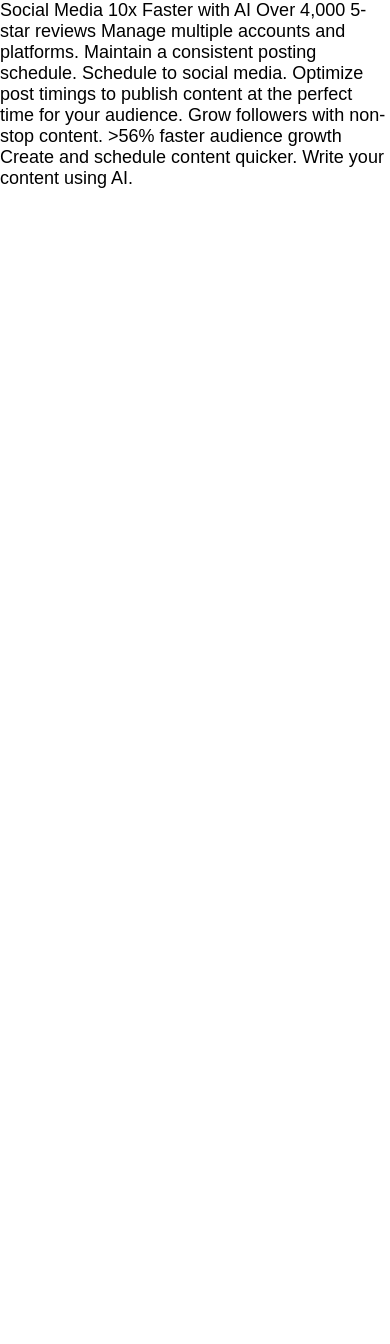
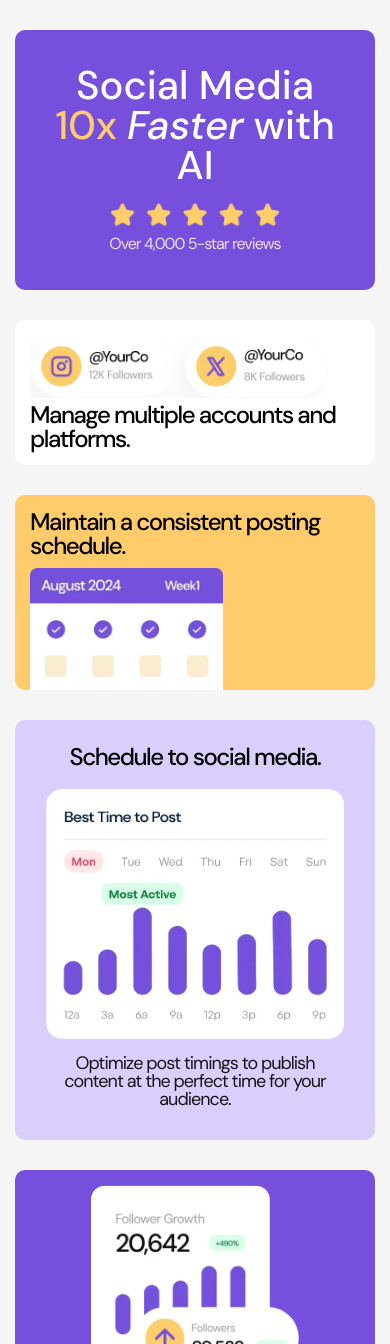
Before and after one commit to filipangel/bento-grid, a plain HTML site: page index.html in a window 390 px wide. Shown: the top 1344 px of the page. Before the commit the page ends 844 px from the top, so only its background shows below. Drawn offline with Linux system fonts and the light colour scheme.

Commit message:
mobile design seems fine at 375px but resizing ruins it

```diff
--- a/css/style.css
+++ b/css/style.css
@@ -6,14 +6,13 @@
     box-sizing: border-box;
 }
 
-@import url('https://fonts.googleapis.com/css2?family=DM+Sans:ital,opsz,wght@0,9..40,100..1000;1,9..40,100..1000&display=swap');
-
 :root {
     --clr-white: hsl(0, 0%, 100%);
     --clr-purple-100: hsl(254, 88%, 90%);
     --clr-purple-500: hsl(256, 67%, 59%);
     --clr-yellow-100: hsl(31, 66%, 93%);
     --clr-yellow-500: hsl(39, 100%, 71%);
+    --clr-background: #f5f5f5;
     --clr-black: hsl(0, 0%, 7%);
     --fw-normal: 400;
     --fw-semi-bold: 500;
@@ -24,13 +23,197 @@ html {
 }
 
 body {
-    font-family: "DM Sans", sans-serif;
     font-size: 1.8rem;
-    font-weight: var(--fw-normal);
-    background-color: var(--clr-stone-100);
+    background-color: var(--clr-background);
     min-height: 100vh;
+    padding: 3rem 1.5rem 1rem 1.5rem;
 }
 
-@media only screen and (min-width: 576px) {
+h2, h3, h4, h5, h6 {
+    font-family: "DM Sans", sans-serif;
+    font-weight: var(--fw-semi-bold);
+    letter-spacing: -0.15rem;
+}
+
+h2 {
+    font-size: 2.8rem;
+    line-height: 2.8rem;
+}
+
+h3 {
+    font-size: 2.4rem;
+    line-height: 2.4rem;
+}
+
+p {
+    font-family: "DM Sans", sans-serif;
+    font-weight: var(--fw-normal);
+    letter-spacing: -0.1rem;
+    line-height: 1.8rem;
+}
+
+.card {
+    border-radius: 1rem;
+    margin-bottom: 3rem;
+    padding: 1.5rem;
+}
+
+#card-1 {
+    background-color: var(--clr-purple-500);
+    font-weight: var(--fw-normal);
+    height: 26rem;
+    display: flex;
+    flex-direction: column;
+    align-items: center;
+    padding: 3.5rem 4rem;
+}
+
+#card-1 img {
+    margin-top: 1.6rem;
+    margin-bottom: 0.5rem;
+    width: 17.36rem;
+}
+
+#card-1 h1 {
+    font-family: "DM Sans", sans-serif;
+    font-weight: var(--fw-normal);
+    line-height: 4rem;
+    color: var(--clr-white);
+    font-weight: 500;
+    text-align: center;
+    font-size: 4rem;
+}
+
+#card-1 p {
+    color: var(--clr-yellow-100);
+    opacity: 0.9;
+    font-size: 1.6rem;
+}
+
+.yellow-text {
+    color: var(--clr-yellow-500)
+}
+
+#card-2 {
+    background-color: var(--clr-white);
+    height: 14.5rem;
+}
+
+#card-3 h3 {
+    padding-right: 2rem;
+}
+
+#card-2 img {
+    width: 29.8rem;
+}
+
+#card-3 {
+    background-color: var(--clr-yellow-500);
+    height: 19.5rem;
+    overflow: hidden;
+}
+
+#card-3 img {
+    width: 19.34rem;
+    margin-top: 1rem;
+}
+
+#card-4 {
+    background-color: var(--clr-purple-100);
+    height: 42rem;
+    display: flex;
+    flex-direction: column;
+    text-align: center;
+    align-items: center;
+}
+
+#card-4 img {
+    width: 29.8rem;
+    height: 25rem;
+}
+
+#card-4 h3 {
+    margin: 1rem 0 2rem 0;
+}
+
+#card-4 p {
+    padding: 1.5rem 2rem;
+    opacity: 0.9;
+}
+
+#card-5 {
+    background-color: var(--clr-purple-500);
+    height: 33.5rem;
+    display: flex;
+    flex-direction: column;
+    text-align: center;
+    align-items: center;
+}
+
+#card-5 img {
+    width: 20.86rem;
+}
+
+#card-5 h2 {
+    color: var(--clr-white);
+    padding: 3rem 5rem 0 5rem;
+}
+
+#card-6 {
+    background-color: var(--clr-white);
+    height: 19.5rem;
+    padding: 2rem;
+}
+
+#card-6 h1 {
+    font-family: "DM Sans", sans-serif;
+    font-size: 4rem;
+    font-weight: var(--fw-semi-bold);
+}
+
+#card-6 p {
+    padding-top: 1rem;
+    padding-bottom: 2rem;
+}
+
+#card-6 img {
+    width: 15.84rem;
+}
+
+#card-7 {
+    background-color: var(--clr-yellow-100);
+    height: 21rem;
+    padding: 3rem;
+}
+
+#card-7 img {
+    width: 16.08rem;
+    margin: 2rem;
+}
+
+#card-7 h3 {
+    font-size: 2.8rem;
+}
+
+.purple-text {
+    color: var(--clr-purple-500)
+}
+
+#card-8 {
+    background-color: var(--clr-yellow-500);
+    height: 32rem;
+    padding: 2rem;
+}
+
+#card-8 img {
+    width: 20.16rem;
+    margin-top: 2rem;
+}
+
+#card-8 h3 {
+    font-size: 3rem;
+}
+
+@media only screen and (min-width: 1440px) {
 
 }
--- a/index.html
+++ b/index.html
@@ -1,32 +1,54 @@
 <!DOCTYPE html>
 <html lang="en">
-<head>
-  <meta charset="UTF-8">
-  <meta name="viewport" content="width=device-width, initial-scale=1.0"> <!-- displays site properly based on user's device -->
+	<head>
+		<meta charset="UTF-8" />
+		<meta name="viewport" content="width=device-width, initial-scale=1.0" />
+		<!-- displays site properly based on user's device -->
 
-  <link rel="icon" type="image/png" sizes="32x32" href="./assets/images/favicon-32x32.png">
-  <link rel="stylesheet" href="./css/style.css">
-
-  <title>Frontend Mentor | Bento grid</title>
-</head>
-<body>
-
-  Social Media 10x Faster with AI
-  Over 4,000 5-star reviews
-
-  Manage multiple accounts and platforms.
-
-  Maintain a consistent posting schedule.
-
-  Schedule to social media.
-  Optimize post timings to publish content at the perfect time for your audience.
-
-  Grow followers with non-stop content.
-
-  >56% faster audience growth
-
-  Create and schedule content quicker.
-
-  Write your content using AI.
-</body>
+		<link rel="icon" type="image/png" sizes="32x32" href="./assets/images/favicon-32x32.png" />
+		<link rel="stylesheet" href="./css/style.css" />
+		<link rel="preconnect" href="https://fonts.googleapis.com" />
+		<link rel="preconnect" href="https://fonts.gstatic.com" crossorigin />
+		<link href="https://fonts.googleapis.com/css2?family=DM+Sans:ital,opsz,wght@0,9..40,100..1000;1,9..40,100..1000&display=swap" rel="stylesheet" />
+		<title>Frontend Mentor | Bento grid</title>
+	</head>
+	<body>
+		<div class="container">
+			<div class="card" id="card-1">
+				<h1>Social Media <span class="yellow-text">10x </span><i>Faster</i> with AI</h1>
+				<img src="./assets/images/illustration-five-stars.webp" alt="" />
+				<p>Over 4,000 5-star reviews</p>
+			</div>
+			<div class="card" id="card-2">
+        <img src="./assets/images/illustration-multiple-platforms.webp" alt="" />
+				<h3>Manage multiple accounts and platforms.</h3>
+			</div>
+			<div class="card" id="card-3">
+				<h3>Maintain a consistent posting schedule.</h3>
+				<img src="./assets/images/illustration-consistent-schedule.webp" alt="" />
+			</div>
+			<div class="card" id="card-4">
+				<h3>Schedule to social media.</h3>
+				<img src="./assets/images/illustration-schedule-posts.webp" alt="" />
+				<p>Optimize post timings to publish content at the perfect time for your audience.</p>
+			</div>
+			<div class="card" id="card-5">
+				<img src="./assets/images/illustration-grow-followers.webp" alt="" />
+				<h2>Grow followers with non-stop content.</h2>
+			</div>
+			<div class="card" id="card-6">
+				<h1>>56%</h1>
+				<p>faster audience growth</p>
+				<img src="./assets/images/illustration-audience-growth.webp" alt="" />
+			</div>
+			<div class="card" id="card-7">
+				<h3>Create and schedule content <i class="purple-text">quicker.</i></h3>
+				<img src="./assets/images/illustration-create-post.webp" alt="" />
+			</div>
+			<div class="card" id="card-8">
+				<h3>Write your content using AI.</h3>
+				<img src="./assets/images/illustration-ai-content.webp" alt="" />
+			</div>
+		</div>
+	</body>
 </html>
```
